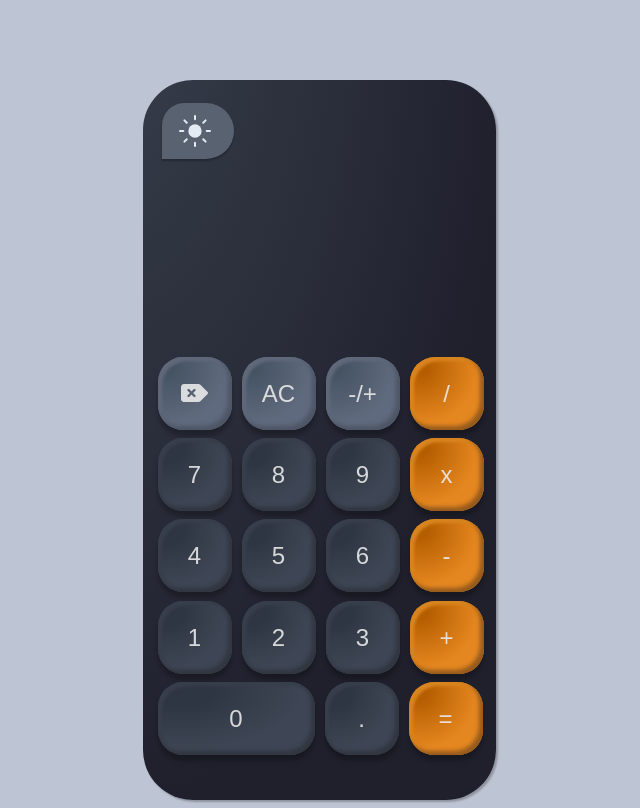
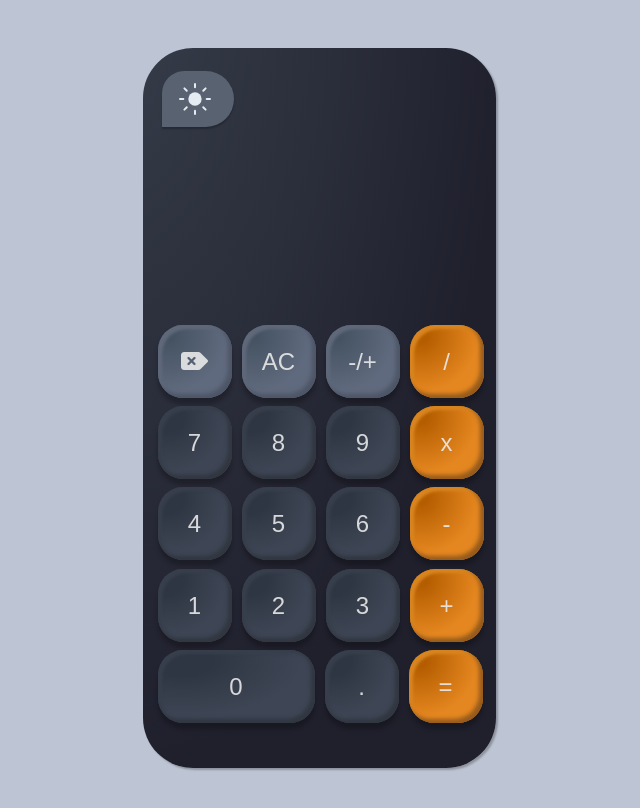
Before and after one commit to liix5/calculater, a plain HTML site: page index.html in a window 1280 px wide. Shown: the whole page, without its empty margins (329-969 px from the left). Drawn offline with Linux system fonts and the light colour scheme.

Commit message:
simple css change

```diff
--- a/math.css
+++ b/math.css
@@ -15,7 +15,7 @@ background: #BDC4D3;
  position: relative;
 width: 353px;
 height: 720px;
-margin-top: 9vh;
+margin-top: 5vh;
 background: radial-gradient(113.98% 113.98% at -9.47% -13.98%, #383F4C 0%, #20202D 100%) /* warning: gradient uses a rotation that is not supported by CSS and may not behave as expected */;
 box-shadow: 2px 2px 2px rgba(0, 0, 0, 0.25);
 border-radius: 50px;
```
